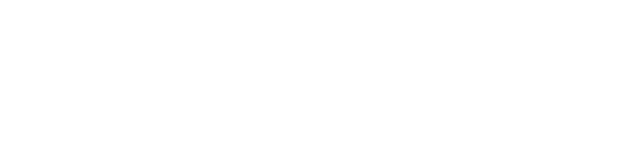
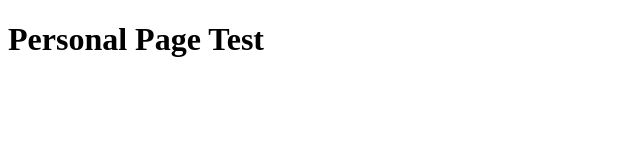
Before and after one commit to avaloukt/avaloukt.github.io, a plain HTML site: page index.html in a window 1280 px wide. Shown: the whole page, without its empty margins (0-640 px from the left). Drawn offline with Linux system fonts and the light colour scheme.

Commit message:
typo corected

```diff
--- a/index.html
+++ b/index.html
@@ -3,7 +3,7 @@
 	<head>
 	</head>
 	<body>
-		<h1><Personal Page Test>
+		<h1>Personal Page Test</h1>
 	</body>
 
 </html>
```
